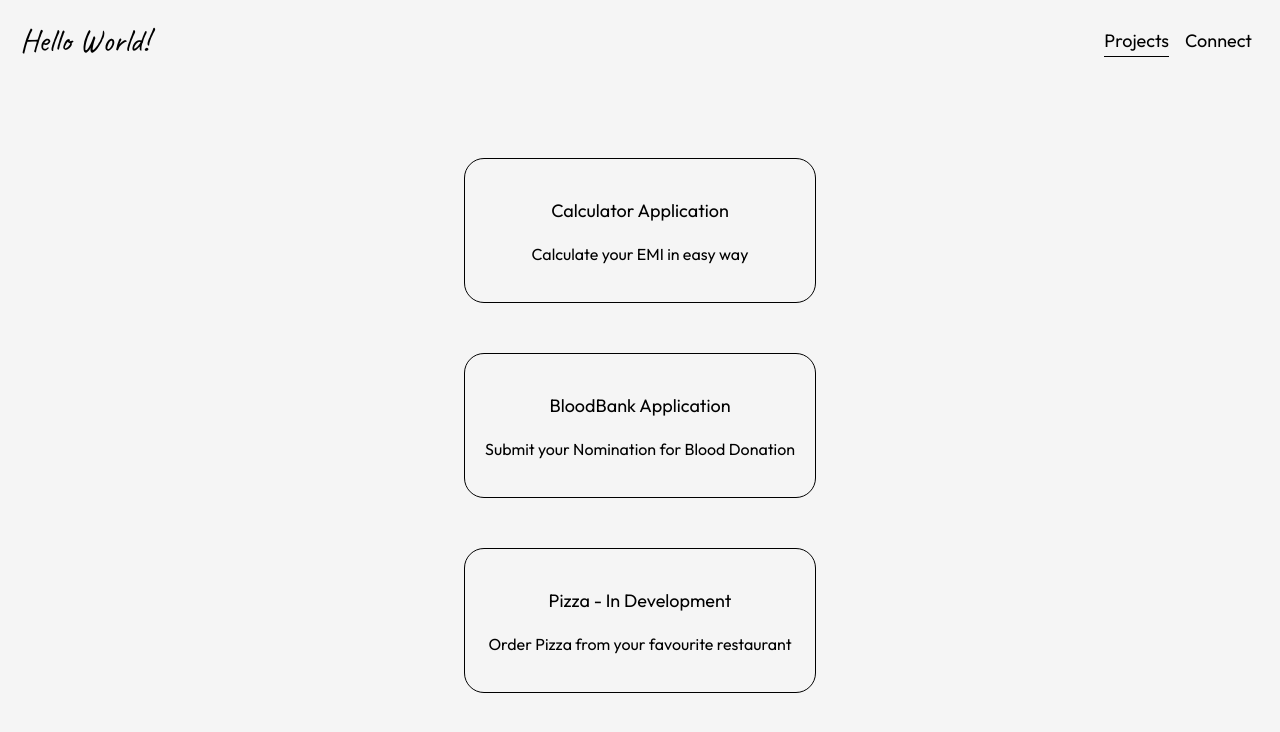
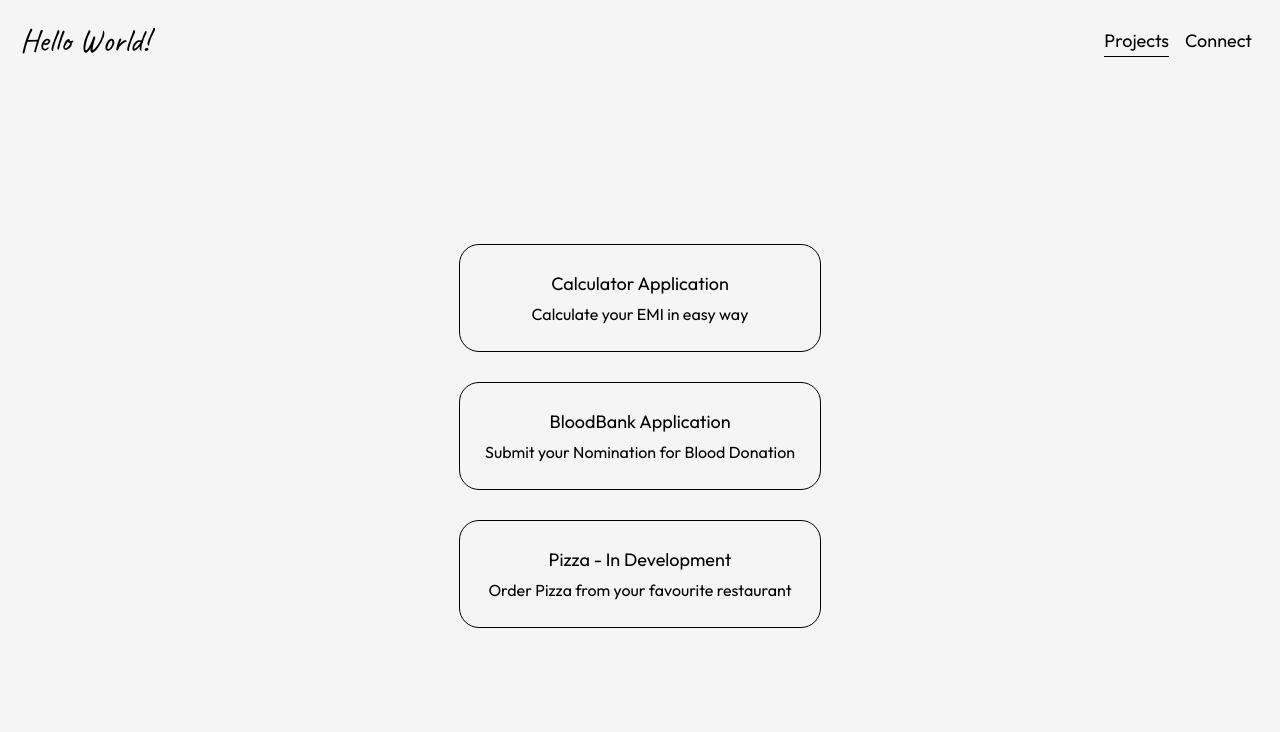
Before and after one commit to gauravpdwl/portfolio-web, a React (Vite) app: page /projects in a window 1280 px wide. Shown: the top 732 px of the page. Built offline with nearby package versions, Linux system fonts and the light colour scheme.

Commit message:
UI changes in height of viewport

```diff
--- a/src/stylemodules/home.module.css
+++ b/src/stylemodules/home.module.css
@@ -69,7 +69,6 @@ b{
         height: 30vh;
         width: 50vw;
         background-color: whitesmoke;
-        margin-bottom: 0px
     }
 
     .para{
@@ -77,3 +76,9 @@ b{
         margin-bottom: 5px;
     }
 }
+
+@media screen and (max-height:645px) {
+    .topdiv{
+        height: 100%;
+    }
+}
--- a/src/stylemodules/projects.module.css
+++ b/src/stylemodules/projects.module.css
@@ -27,7 +27,7 @@
 
 
 .projectlist_item{
-    margin: 0 30px 30px 30px;
+    margin: 0 10px 10px 10px;
     padding: 20px;
     border: 1px solid black;
     border-radius: 20px;
@@ -39,11 +39,12 @@
 }
 
 .projecttitle{
-
+    margin: 5px;
 }
 
 .projectdescription{
     font-size: 1rem;
+    margin: 5px;
 }
 
 @media (pointer: coarse){
@@ -51,3 +52,22 @@
         transform: none;
     }
 }
+
+@media screen and (max-height:600px) {
+    .topdiv{
+        height: 100%;
+        margin: 40px 20px 20px 20px;
+    }
+
+    .projectlist_item{
+        margin: 0 10px 10px 10px;
+    }
+
+    .projecttitle{
+        margin: 5px;
+    }
+
+    .projectdescription{
+        margin: 5px;
+    }
+}
```
